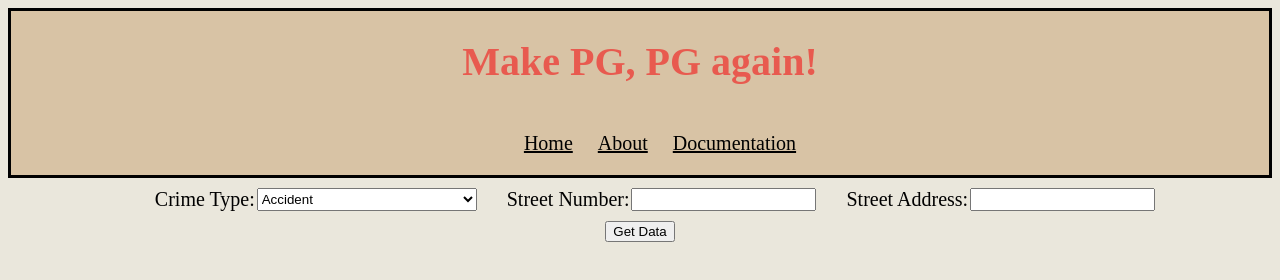
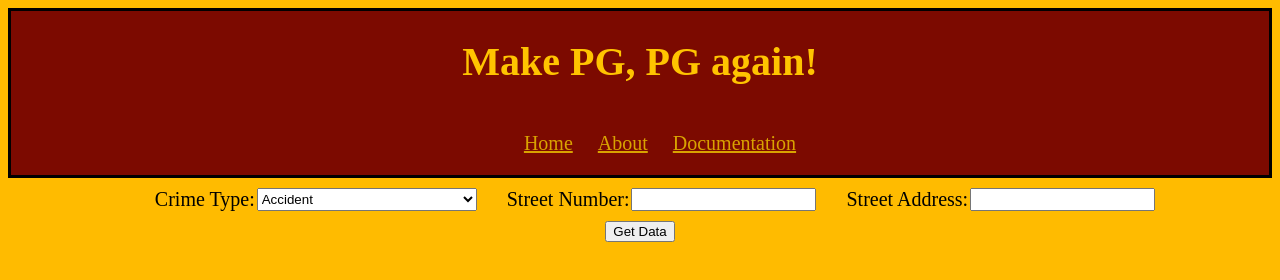
Before and after one commit to ZacFoss/377Project, a website: page public/index.html in a window 1280 px wide. Drawn offline with Linux system fonts and the light colour scheme.

Commit message:
Changed color scheme

```diff
--- a/public/css/style.css
+++ b/public/css/style.css
@@ -1,11 +1,11 @@
 body {
   font-size: 20px;
-  background-color: #eae7dc;
+  background-color: #ffbb00;
   margin: 1;
 }
 
 header{
-  background-color: #d8c3a5;
+  background-color: #7c0a00;
   display: flex;
   flex-direction: column;
   align-items: center;
@@ -42,7 +42,7 @@ label{
 
 
 header h1{
-  color: #e85a4f;
+  color: #ffc400;
 }
 
 h2{
@@ -54,7 +54,7 @@ h2{
  /* Animation on page buttons */
 nav a{
   font-size: 20px;
-  color : black;
+  color : rgb(217, 163, 0);
 }
 
 nav li {
@@ -69,7 +69,7 @@ nav a::after {
   content: '';
   display: block;
   height: 4px;
-  background-color:red;
+  background-color:rgb(255, 255, 255);
   position: absolute;
   top: 10;
   width: 0%;
```
